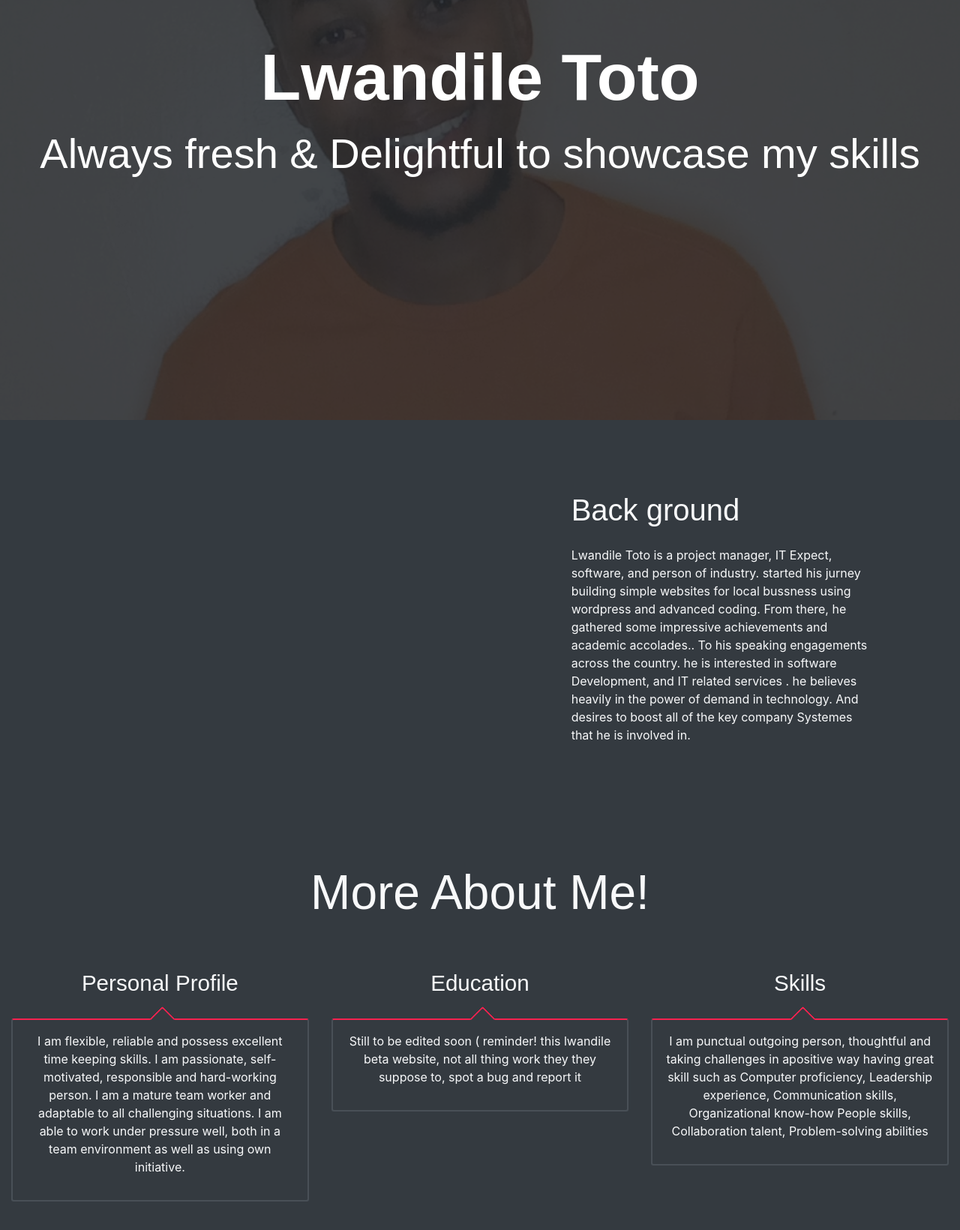
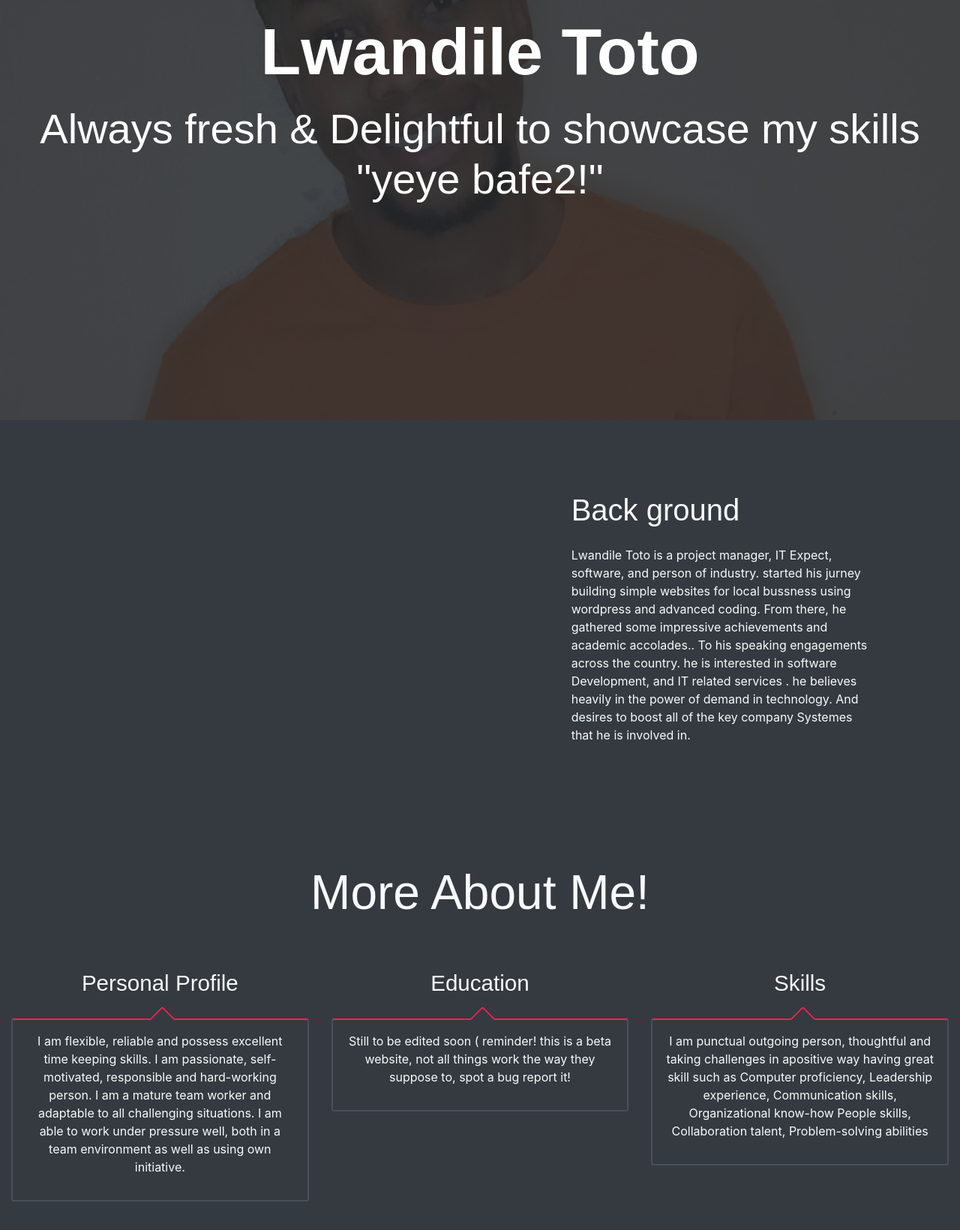
Before and after one commit to lwandile9/Personal-website, a plain HTML site: page index.html in a window 1280 px wide. Shown: the part 240-1880 px from the top of the page at 75% size. Drawn offline with nearby package versions, Linux system fonts and the light colour scheme.

Commit message:
Update index.html

```diff
--- a/index.html
+++ b/index.html
@@ -53,7 +53,7 @@
     <header id="home" class="header">
         <div class="overlay text-white text-center">
             <h1 class="display-2 font-weight-bold my-3">Lwandile Toto</h1>
-            <h2 class="display-4 mb-5">Always fresh &amp; Delightful to showcase my skills</h2>
+            <h2 class="display-4 mb-5">Always fresh &amp; Delightful to showcase my skills "yeye bafe2!" </h2>
 
         </div>
     </header>
@@ -100,7 +100,7 @@
                     <h3 class="testmonial-title">Education</h3>
                     <h6 class="testmonial-subtitle"></h6>
                     <div class="testmonial-body">
-                        <p>Still to be edited soon ( reminder! this lwandile beta website, not all thing work they they suppose to, spot a bug and report it</p>
+                        <p>Still to be edited soon ( reminder! this is a beta website, not all things work the way they suppose to, spot a bug report it!</p>
                     </div>
                 </div>
             </div>
```
